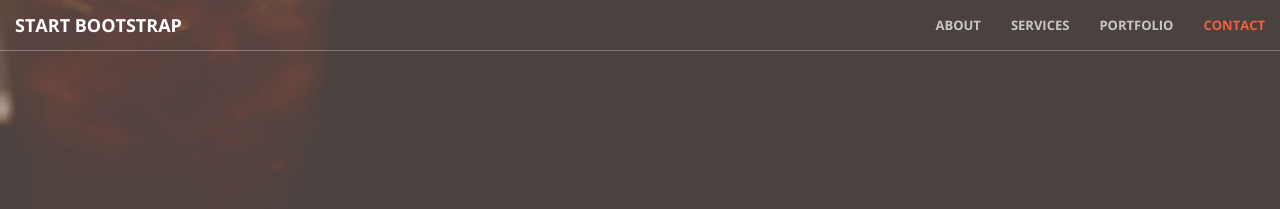
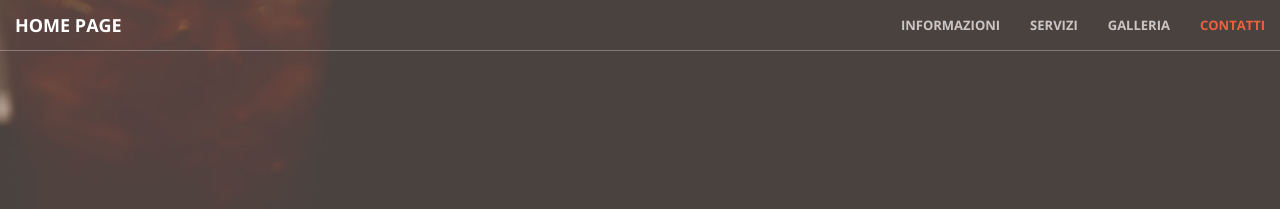
Before and after one commit to teocavaproject/teocavaproject.github.io, a Jekyll site: the page built from index.html, in a window 1280 px wide. Shown: the top 209 px of the page. Built offline with Jekyll 4.4.1, drawn with Linux system fonts in a browser that asks for light colours.

Commit message:
Update nav.html

```diff
--- a/_includes/nav.html
+++ b/_includes/nav.html
@@ -8,23 +8,23 @@
                 <span class="icon-bar"></span>
                 <span class="icon-bar"></span>
             </button>
-            <a class="navbar-brand page-scroll" href="#page-top">Start Bootstrap</a>
+            <a class="navbar-brand page-scroll" href="#page-top">Home page</a>
         </div>
 
         <!-- Collect the nav links, forms, and other content for toggling -->
         <div class="collapse navbar-collapse" id="bs-example-navbar-collapse-1">
             <ul class="nav navbar-nav navbar-right">
                 <li>
-                    <a class="page-scroll" href="#about">About</a>
+                    <a class="page-scroll" href="#about">Informazioni</a>
                 </li>
                 <li>
-                    <a class="page-scroll" href="#services">Services</a>
+                    <a class="page-scroll" href="#services">Servizi</a>
                 </li>
                 <li>
-                    <a class="page-scroll" href="#portfolio">Portfolio</a>
+                    <a class="page-scroll" href="#portfolio">Galleria</a>
                 </li>
                 <li>
-                    <a class="page-scroll" href="#contact">Contact</a>
+                    <a class="page-scroll" href="#contact">Contatti</a>
                 </li>
             </ul>
         </div>
```
